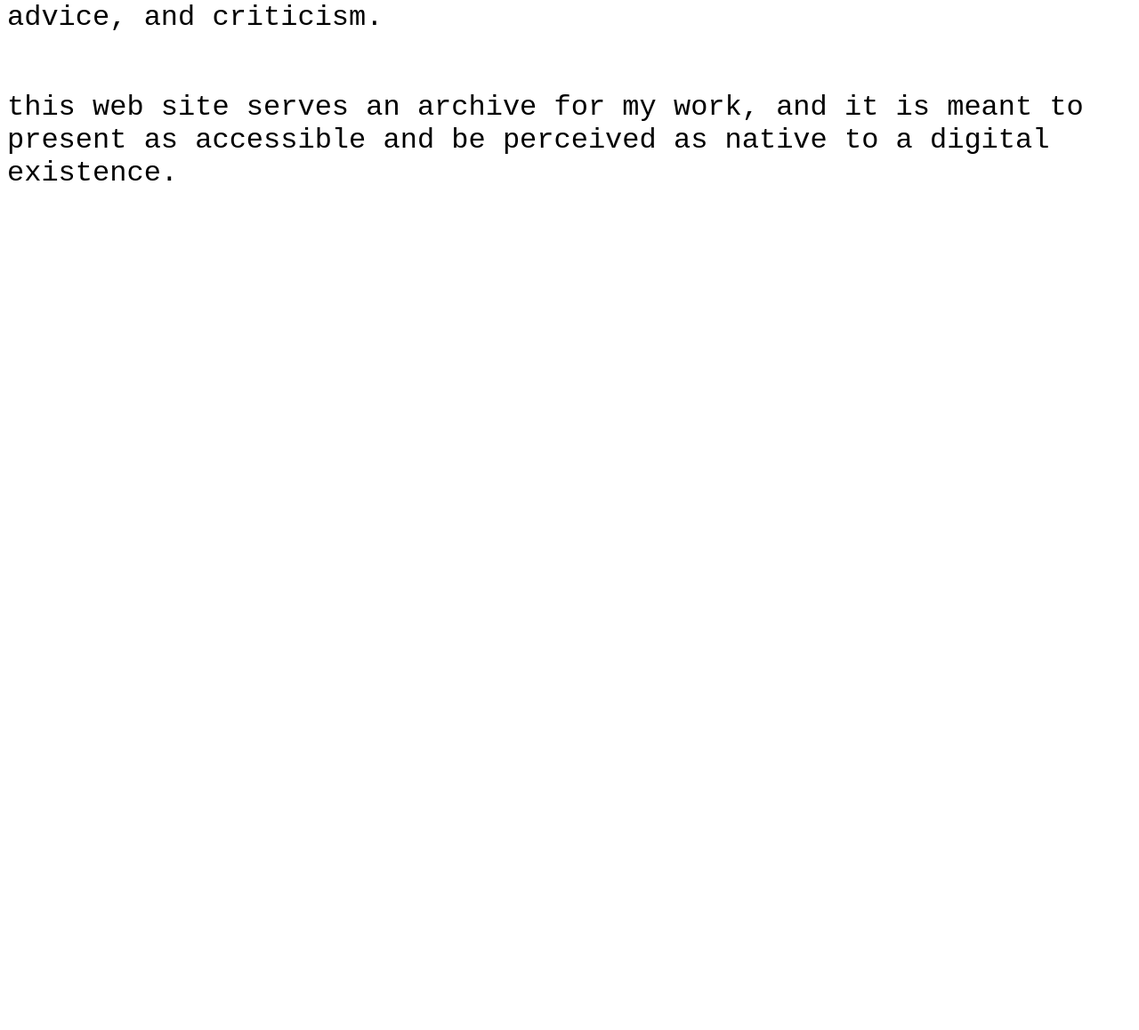
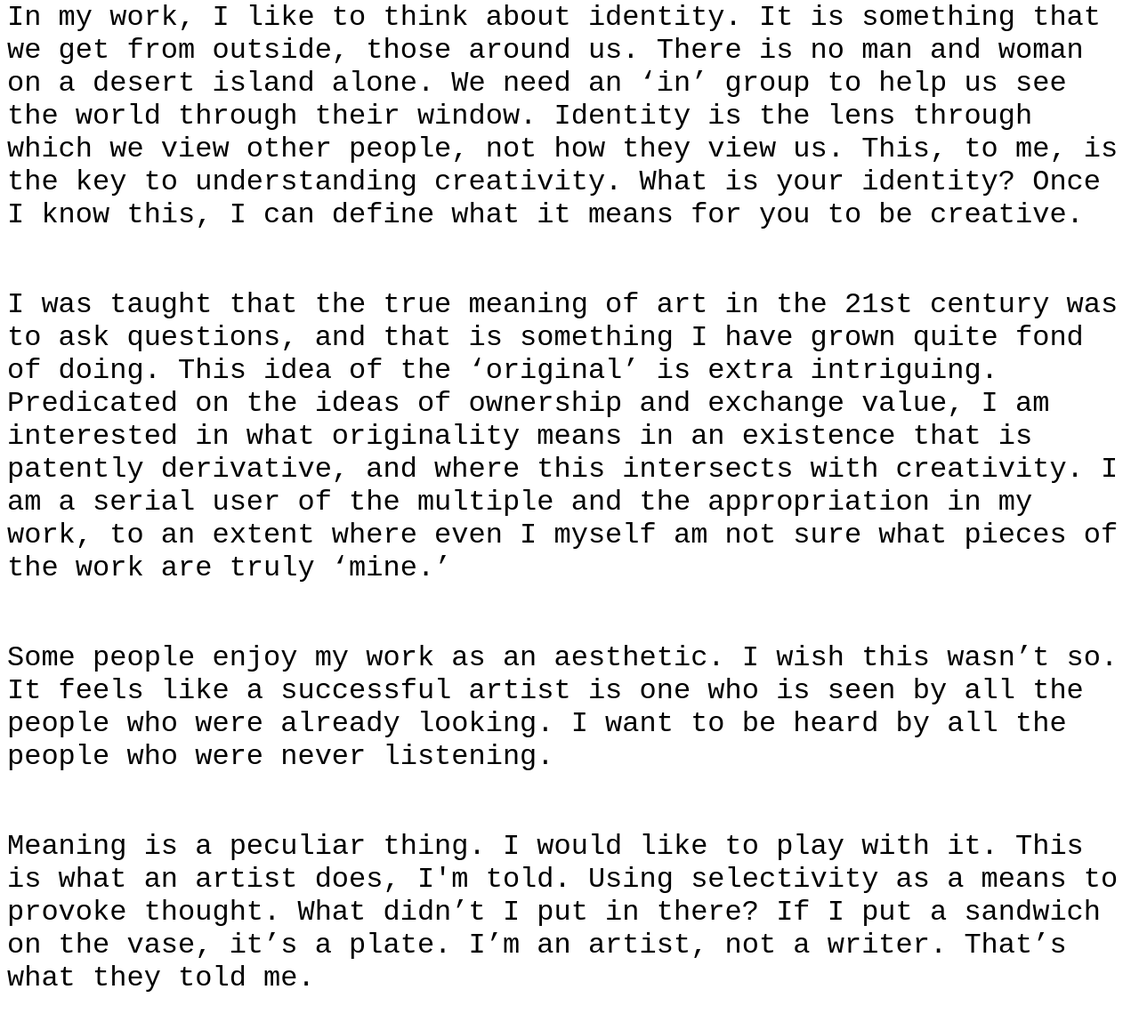
Before and after one commit to maxcheever/web_site, a plain HTML site: page pages/about.html in a window 1280 px wide. Shown: the part 547-1705 px from the top of the page at 89% size. Before the commit the page ends 800 px from the top, so only its background shows below. Drawn offline with Linux system fonts and the light colour scheme.

Commit message:
artist statement

```diff
--- a/pages/about.html
+++ b/pages/about.html
@@ -1,7 +1,7 @@
 <!DOCTYPE html>
 <html lang="en">
 <head>
-   <meta name="description" content="0xb696ff Max Cheever. Last updated 06/14/24.">
+   <meta name="description" content="0xb696ff Max Cheever. Last updated 4/13/25.">
    <meta name="keywords" content="Max Cheever, art, writing, stupid, digital, tools, silly, nonsense, computer">
    <meta charset="UTF-8">
    <meta name="viewport" content="width=device-width, initial-scale=1.0">
@@ -11,7 +11,16 @@
 </head>
 <body>
    <a href="../index.html">0xb696ff</a>
-   <p>
+   <p>I struggle with definitions. Maybe it’s a control issue. Everything was decided upon before I got to have a say. I don’t feel outside of the definitions. They look like I wrote them. I imagine myself as the divine observer, social constructs situated below me as windows, allowing me to look through and break them as I please. This is me as the academic. As the artist, I am trapped inside the windows, screaming and banging to get out. When I break through, I am offered another, more pleasant-looking window by the academic to look through. Who am I? This is what it means to be someone in the world. We as humans are social creatures.</p>
+
+   <p>In my work, I like to think about identity. It is something that we get from outside, those around us. There is no man and woman on a desert island alone. We need an ‘in’ group to help us see the world through their window. Identity is the lens through which we view other people, not how they view us. This, to me, is the key to understanding creativity. What is your identity? Once I know this, I can define what it means for you to be creative.</p>
+
+   <p>I was taught that the true meaning of art in the 21st century was to ask questions, and that is something I have grown quite fond of doing. This idea of the ‘original’ is extra intriguing. Predicated on the ideas of ownership and exchange value, I am interested in what originality means in an existence that is patently derivative, and where this intersects with creativity. I am a serial user of the multiple and the appropriation in my work, to an extent where even I myself am not sure what pieces of the work are truly ‘mine.’</p>
+
+   <p>Some people enjoy my work as an aesthetic. I wish this wasn’t so. It feels like a successful artist is one who is seen by all the people who were already looking. I want to be heard by all the people who were never listening.</p>
+
+   <p>Meaning is a peculiar thing. I would like to play with it. This is what an artist does, I'm told. Using selectivity as a means to provoke thought. What didn’t I put in there? If I put a sandwich on the vase, it’s a plate. I’m an artist, not a writer. That’s what they told me.</p>
+   <!-- <p>
       i am an artist concerned with creative process, originality, computational idealism, and existence within digital culture. My research interests include <a href="https://en.wikipedia.org/wiki/Modern_art">modern</a>, <a href="https://en.wikipedia.org/wiki/Postmodern_art">post-modern</a>, & <a href="https://en.wikipedia.org/wiki/Contemporary_art">contemporary</a> art (particularly the <a href="https://en.wikipedia.org/wiki/Avant-garde">avant-garde</a> or lack thereof), <a href="https://en.wikipedia.org/wiki/Computer_vision">computer vision</a> & <a href="https://en.wikipedia.org/wiki/Computer_graphics_(computer_science)">computer graphics</a>, digital culture, non-exhaustive lists, and comma splices, I currently study art, art history, computer science, and mathematics at the pennsylvannia state university.
    </p>
    <p>
@@ -19,6 +28,6 @@
    </p>
    <p>
       this web site serves an archive for my work, and it is meant to present as accessible and be perceived as native to a digital existence.
-   </p>
+   </p>    -->
 </body>
 </html>
```
